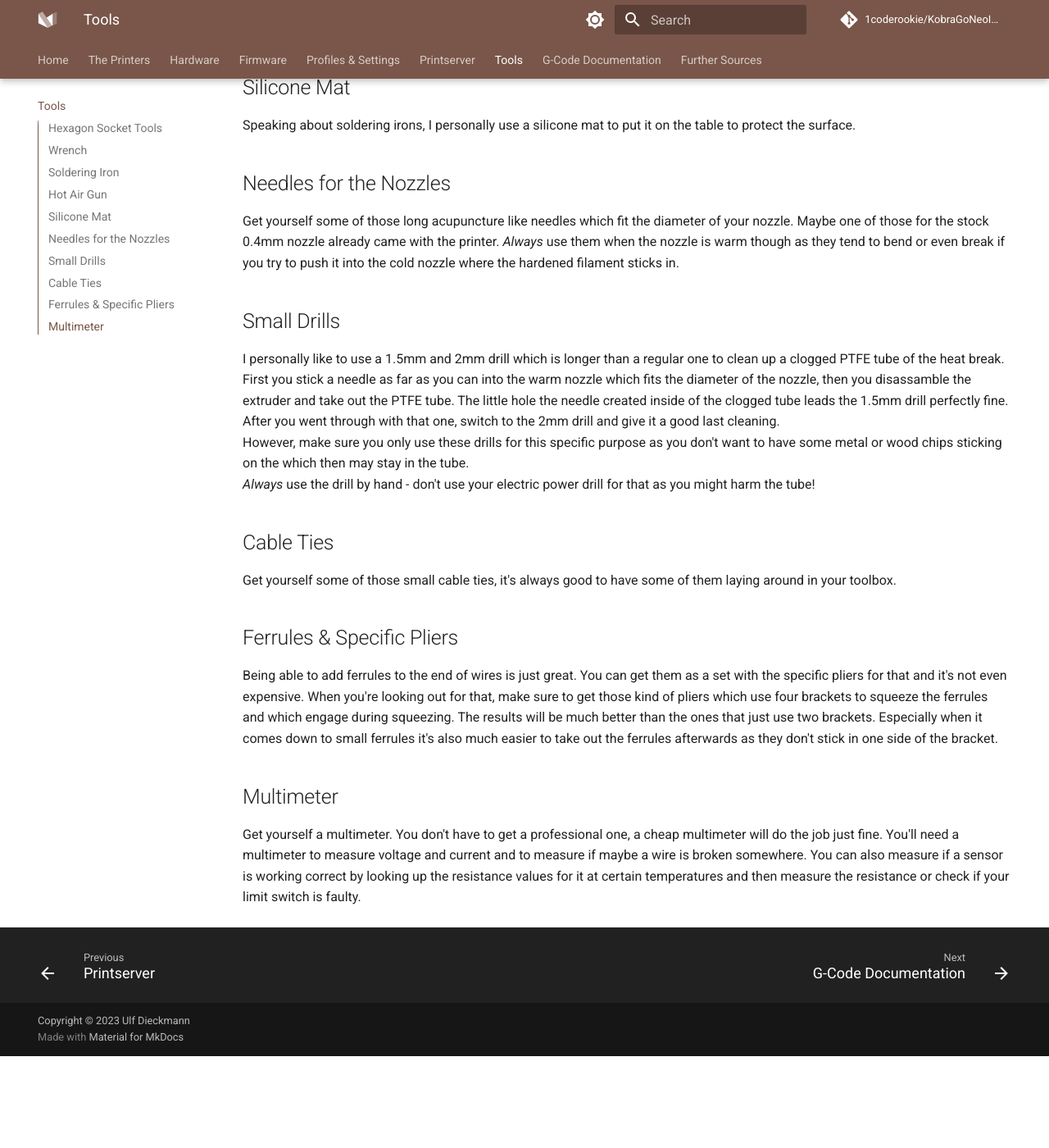
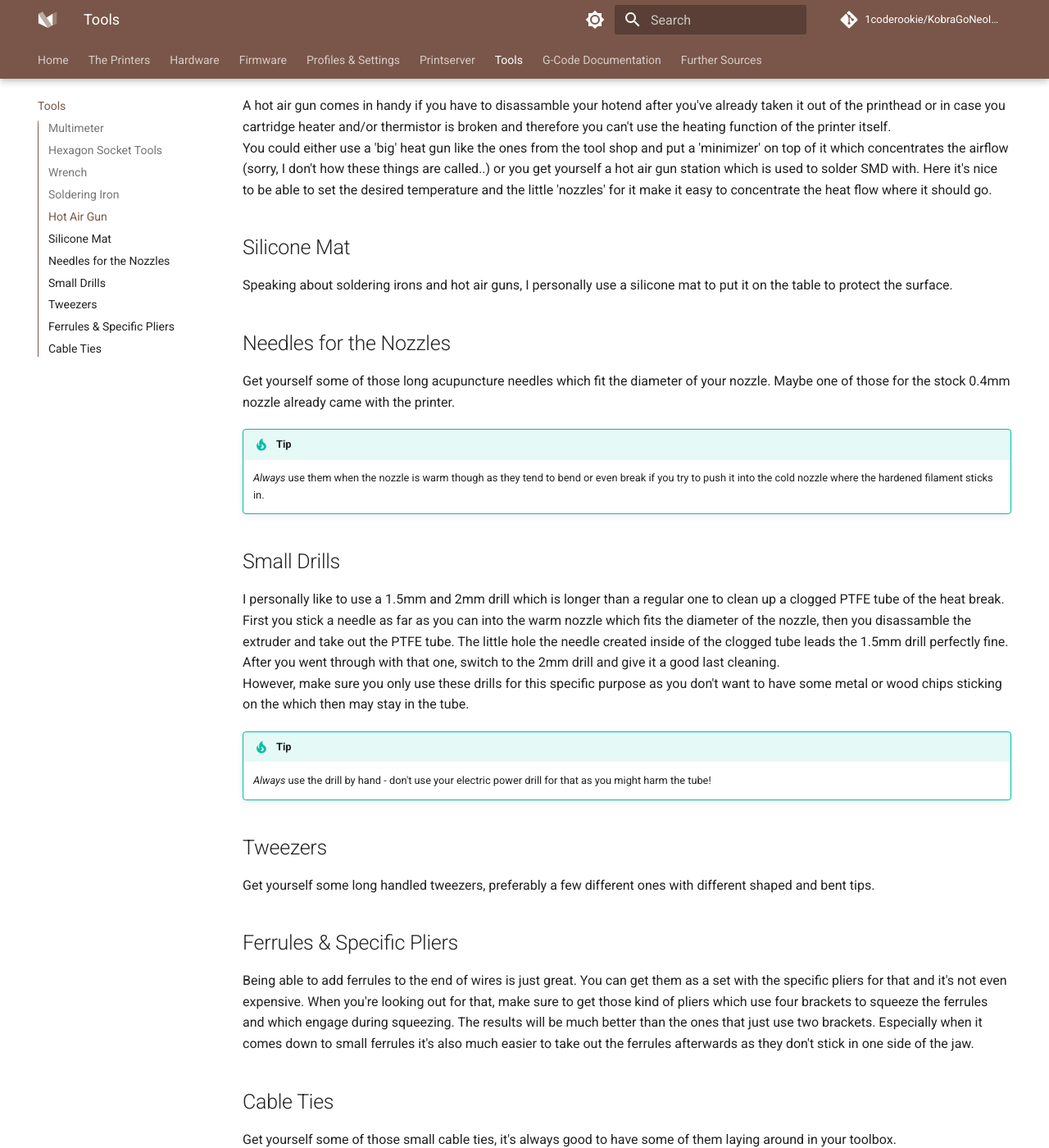
Before and after one commit to 1coderookie/KobraGoNeoInsights, an MkDocs documentation site: the page built from docs/tools.md, in a window 1280 px wide and 1400 px high, scrolled down 1200 px. Shown: the whole window at 82% size. Built offline with MkDocs 1.6.1 and Material for MkDocs 9.7.7, drawn with Linux system fonts in a browser that asks for light colours; comment, search, counter and statistics services are not loaded; before the commit the page ends 2488 px from its top, so only the background shows below that; some of the changed text lies outside the part shown.

Commit message:
Update tools.md

```diff
--- a/docs/tools.md
+++ b/docs/tools.md
@@ -16,7 +18,10 @@
 ## Wrench
 For tinkering at the Go/Neo, you don't necessarily need a whole set of wrenches as most of the screws are hexagon socket ones. However, I recommend to get yourself at least a sufficient one for the nozzle and one which fits the heater block.
 For the nozzle you can also use a socket wrench and for the heater block you could use a little adjustable wrench - just make sure that you don't get yourself a huge one as it might be hard to get around with that due to a bit of a limited space.
-I highly recommend to use a wrench instead of just some universal pair of pliers as the wrench fits the object perfectly and doesn't harm it because of the smooth surface.
+
+!!! tip
+
+    I highly recommend to use a wrench instead of just some universal pair of pliers as the wrench fits the object perfectly and doesn't harm it because of its smooth surface.
 
 ## Soldering Iron
 It's always good to have a soldering iron because it allows you to solder wires together and so on. If you don't have one yet, don't go for a big one. I personally love my little 12W "Weller Mini" as it is thin and good to grab and parts don't tend to overheat quickly as it could happen when you use a 40W or 80W iron for example.
@@ -28,22 +33,28 @@
 You could either use a 'big' heat gun like the ones from the tool shop and put a 'minimizer' on top of it which concentrates the airflow (sorry, I don't how these things are called..) or you get yourself a hot air gun station which is used to solder SMD with. Here it's nice to be able to set the desired temperature and the little 'nozzles' for it make it easy to concentrate the heat flow where it should go.
 
 ## Silicone Mat
-Speaking about soldering irons, I personally use a silicone mat to put it on the table to protect the surface.
+Speaking about soldering irons and hot air guns, I personally use a silicone mat to put it on the table to protect the surface.
 
 ## Needles for the Nozzles
-Get yourself some of those long acupuncture like needles which fit the diameter of your nozzle. Maybe one of those for the stock 0.4mm nozzle already came with the printer.
-*Always* use them when the nozzle is warm though as they tend to bend or even break if you try to push it into the cold nozzle where the hardened filament sticks in.
+Get yourself some of those long acupuncture needles which fit the diameter of your nozzle. Maybe one of those for the stock 0.4mm nozzle already came with the printer.
+
+!!! tip
+
+    *Always* use them when the nozzle is warm though as they tend to bend or even break if you try to push it into the cold nozzle where the hardened filament sticks in.
 
 ## Small Drills
 I personally like to use a 1.5mm and 2mm drill which is longer than a regular one to clean up a clogged PTFE tube of the heat break. First you stick a needle as far as you can into the warm nozzle which fits the diameter of the nozzle, then you disassamble the extruder and take out the PTFE tube. The little hole the needle created inside of the clogged tube leads the 1.5mm drill perfectly fine. After you went through with that one, switch to the 2mm drill and give it a good last cleaning.
 However, make sure you only use these drills for this specific purpose as you don't want to have some metal or wood chips sticking on the which then may stay in the tube.
-*Always* use the drill by hand - don't use your electric power drill for that as you might harm the tube!
+
+!!! tip
+
+    *Always* use the drill by hand - don't use your electric power drill for that as you might harm the tube!
+
+## Tweezers
+Get yourself some long handled tweezers, preferably a few different ones with different shaped and bent tips.
+
+## Ferrules & Specific Pliers
+Being able to add ferrules to the end of wires is just great. You can get them as a set with the specific pliers for that and it's not even expensive. When you're looking out for that, make sure to get those kind of pliers which use four brackets to squeeze the ferrules and which engage during squeezing. The results will be much better than the ones that just use two brackets. Especially when it comes down to small ferrules it's also much easier to take out the ferrules afterwards as they don't stick in one side of the jaw.
 
 ## Cable Ties
 Get yourself some of those small cable ties, it's always good to have some of them laying around in your toolbox.
-
-## Ferrules & Specific Pliers
-Being able to add ferrules to the end of wires is just great. You can get them as a set with the specific pliers for that and it's not even expensive. When you're looking out for that, make sure to get those kind of pliers which use four brackets to squeeze the ferrules and which engage during squeezing. The results will be much better than the ones that just use two brackets. Especially when it comes down to small ferrules it's also much easier to take out the ferrules afterwards as they don't stick in one side of the bracket.
-
-## Multimeter
-Get yourself a multimeter. You don't have to get a professional one, a cheap multimeter will do the job just fine. You'll need a multimeter to measure voltage and current and to measure if maybe a wire is broken somewhere. You can also measure if a sensor is working correct by looking up the resistance values for it at certain temperatures and then measure the resistance or check if your limit switch is faulty.
```
Also changed, not shown: other parts of docs/tools.md (+4 -2 lines).
